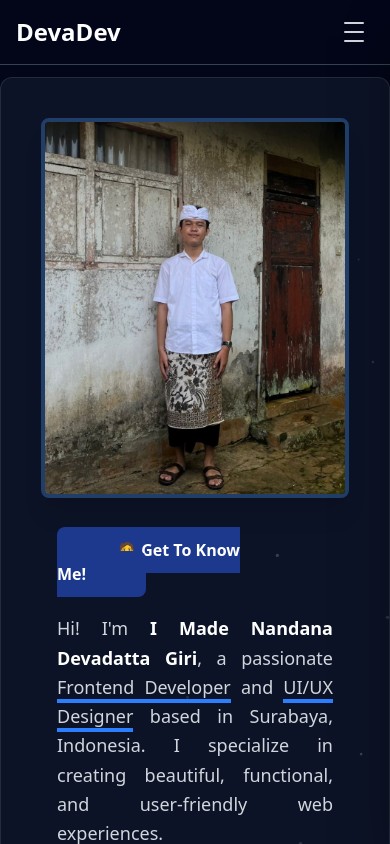
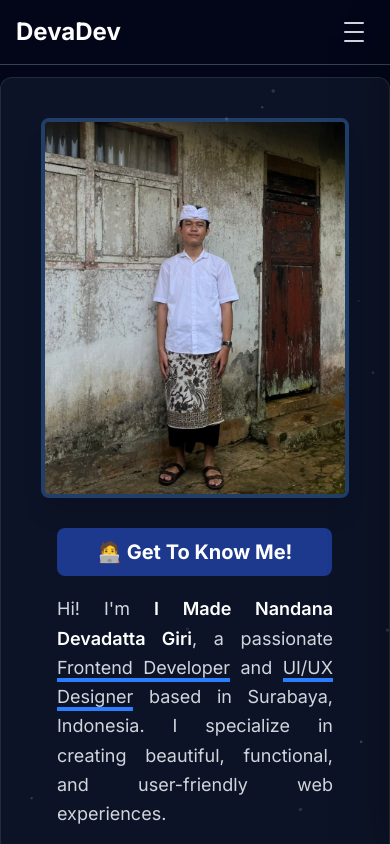
Before and after one commit to 1610Deva/portodevabysvelte, a SvelteKit app: page /about in a window 390 px wide. Shown: the top 844 px of the page. Built offline with nearby package versions, Linux system fonts and the light colour scheme; a web font is replaced by a local one.

Commit message:
fixing about page font size for mobile

```diff
--- a/src/app.html
+++ b/src/app.html
@@ -7,13 +7,12 @@
 		integrity="sha512-z3gLpd7yknf1YoNbCzqRKc4qyor8gaKU1qmn+CShxbuBusANI9QpRohGBreCFkKxLhei6S9CQXFEbbKuqLg0DA=="
 		crossorigin="anonymous" referrerpolicy="no-referrer" />
 
-
-
 		<!-- Fonts for logos on the navbar -->
 		<link rel="preconnect" href="https://fonts.googleapis.com">
 		<link rel="preconnect" href="https://fonts.gstatic.com" crossorigin>
 		<link href="https://fonts.googleapis.com/css2?family=Rubik+80s+Fade&display=swap" rel="stylesheet">
 
+		<!-- Inter Font -->
 		<link rel="preconnect" href="https://fonts.googleapis.com">
 		<link rel="preconnect" href="https://fonts.gstatic.com" crossorigin>
 		<link href="https://fonts.googleapis.com/css2?family=Inter:ital,opsz,wght@0,14..32,100..900;1,14..32,100..900&display=swap" rel="stylesheet">
--- a/src/routes/about/+page.svelte
+++ b/src/routes/about/+page.svelte
@@ -146,8 +146,8 @@
 		<!-- <h5 class="inline-block mb-5 text-base font-semibold text-white md:text-lg">
 			<span class="text-amber-100 bg-blue-900 px-10 py-2">ABOUT ME</span>
 		</h5> -->
-		<h2 class="mb-7 text-md md:text-3xl font-bold text-white">
-			<span class="px-15 py-3 bg-blue-900 rounded-lg">🧑‍💻 Get To Know Me!</span>
+		<h2 class="mb-7 text-xl md:text-3xl font-bold text-white">
+			<span class="px-10 md:px-15 py-3 bg-blue-900 rounded-lg">🧑‍💻 Get To Know Me!</span>
 		</h2>
 		<p class="mb-4 text-lg leading-relaxed text-gray-300 text-justify">
 			Hi! I'm <span class="font-semibold text-white">I Made Nandana Devadatta Giri</span>, a
--- a/src/routes/layout.css
+++ b/src/routes/layout.css
@@ -1,5 +1,13 @@
 @import 'tailwindcss';
 
-*{
+@theme {
+  --font-sans: 'Inter', ui-sans-serif, system-ui, sans-serif, 'Apple Color Emoji', 'Segoe UI Emoji', 'Segoe UI Symbol', 'Noto Color Emoji';
+}
+
+* {
     scroll-behavior: smooth;
 }
+
+body {
+    font-family: 'Inter', sans-serif;
+}
```
